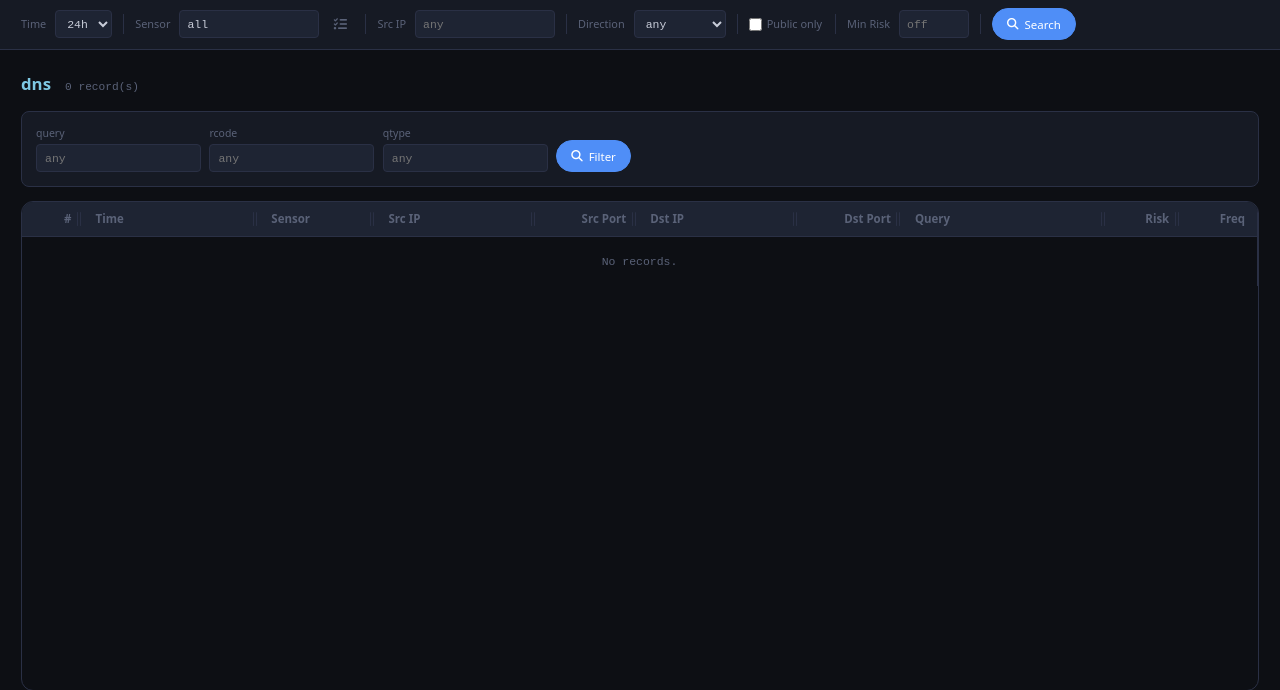
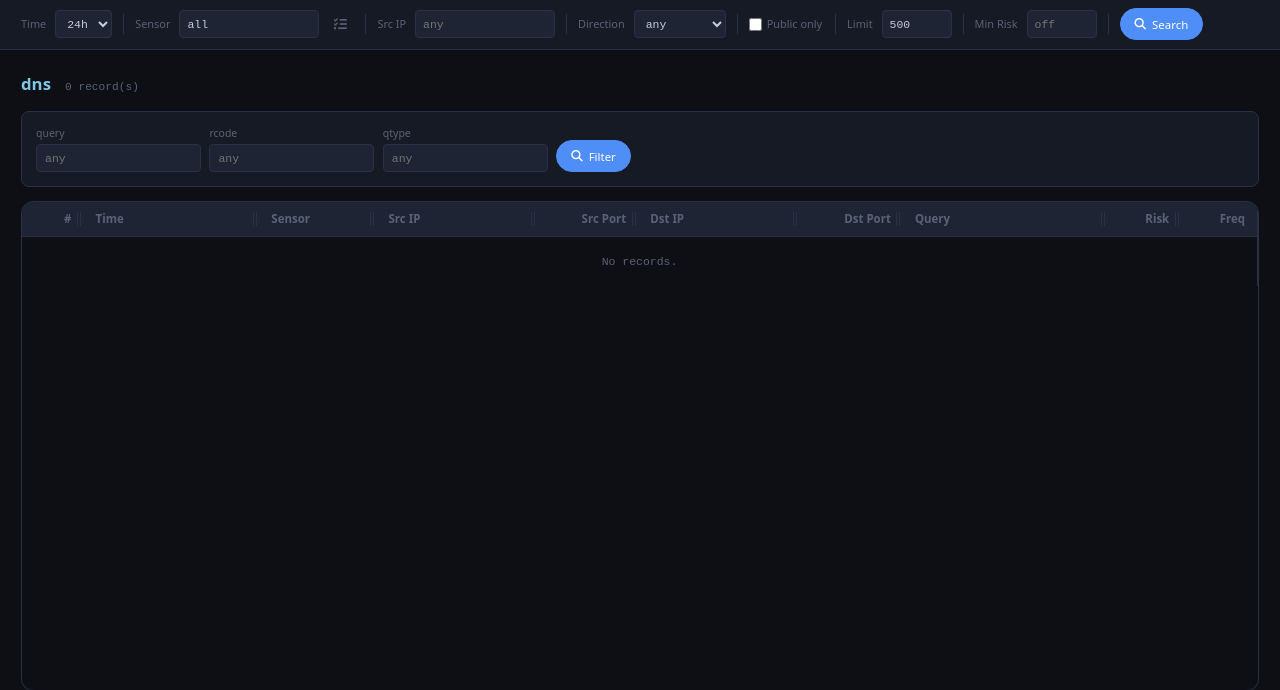
Before and after one commit to liamadale/pisces-scripts, a Flask app: page /log/dns in a window 1280 px wide. Shown: the part 48-738 px from the top of the page. Run offline with Flask 3, Linux system fonts and the light colour scheme; data that the repository does not hold is empty.

Commit message:
feat(web): add configurable result limit and dest_ip pivot links
- Search bar gains a Limit field (default 500, max 10000) so analysts
  can raise the cap for high-volume log types without editing code;
  queries.py now reads the limit from the request instead of
  hardcoding 500
- log_rows.html: dest_ip cell is now a clickable /ip/<ip> pivot link,
  consistent with how src_ip pivoting already works on the overview
  and IP pivot pages

```diff
--- a/src/web/queries.py
+++ b/src/web/queries.py
@@ -27,7 +27,7 @@ def build_search_params_from_request(request, extra_keys=None) -> dict:
     params = {
         "time_range":  request.values.get("time_range", "now-24h"),
         "sensor":      request.values.get("sensor", "all"),
-        "limit":       500,
+        "limit":       int(v) if (v := request.values.get("limit", "").strip()) and v.isdigit() else 500,
         "public_only": request.values.get("public_only") in ("on", "true", "1"),
         "src_ip":          request.values.get("src_ip") or None,
         "direction":       request.values.get("direction") or None,
--- a/src/web/templates/base.html
+++ b/src/web/templates/base.html
@@ -94,6 +94,13 @@
            {% if request.values.get('public_only') in ('on', 'true', '1') %}checked{% endif %}>
     Public&nbsp;only
   </label>
+
+  <div class="sep"></div>
+
+  <label>Limit</label>
+  <input type="number" name="limit" min="1" max="10000"
+         value="{{ request.values.get('limit', '500') }}"
+         placeholder="500">
 
   <div class="sep"></div>
 
--- a/src/web/templates/partials/log_rows.html
+++ b/src/web/templates/partials/log_rows.html
@@ -26,9 +26,14 @@
   </td>
   <td class="num">{{ rec.get('src_port', '—') }}</td>
   <td title="{{ rec.get('dest_ip','') }}">
-    {%- set _dorg = lookup_org(rec.get('dest_ip','')) %}
-    {%- if _dorg %}<i class="{{ _dorg.icon }} org-icon org-{{ _dorg.category }}" title="{{ _dorg.name }}"></i> {% endif -%}
-    {{ rec.get('dest_ip', '—') }}
+    {%- set _dest = rec.get('dest_ip', '') %}
+    {%- set _dorg = lookup_org(_dest) %}
+    {% if _dest %}
+    <a class="ip-link" href="/ip/{{ _dest }}?{{ request.query_string.decode() }}">
+      {%- if _dorg %}<i class="{{ _dorg.icon }} org-icon org-{{ _dorg.category }}" title="{{ _dorg.name }}"></i> {% endif -%}
+      {{ _dest }}
+    </a>
+    {% else %}—{% endif %}
   </td>
   <td class="num">{{ rec.get('dest_port', '—') }}</td>
   {% if log_type == 'conn' %}
```
